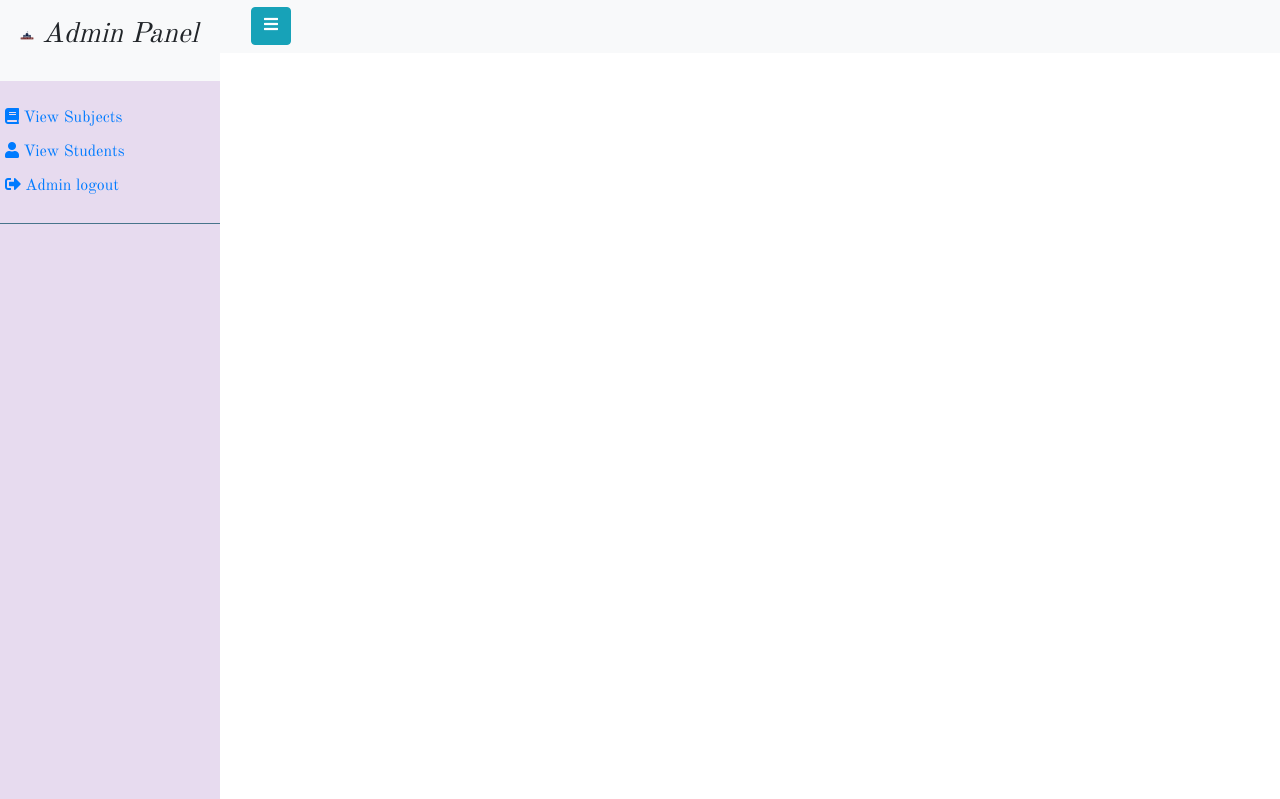
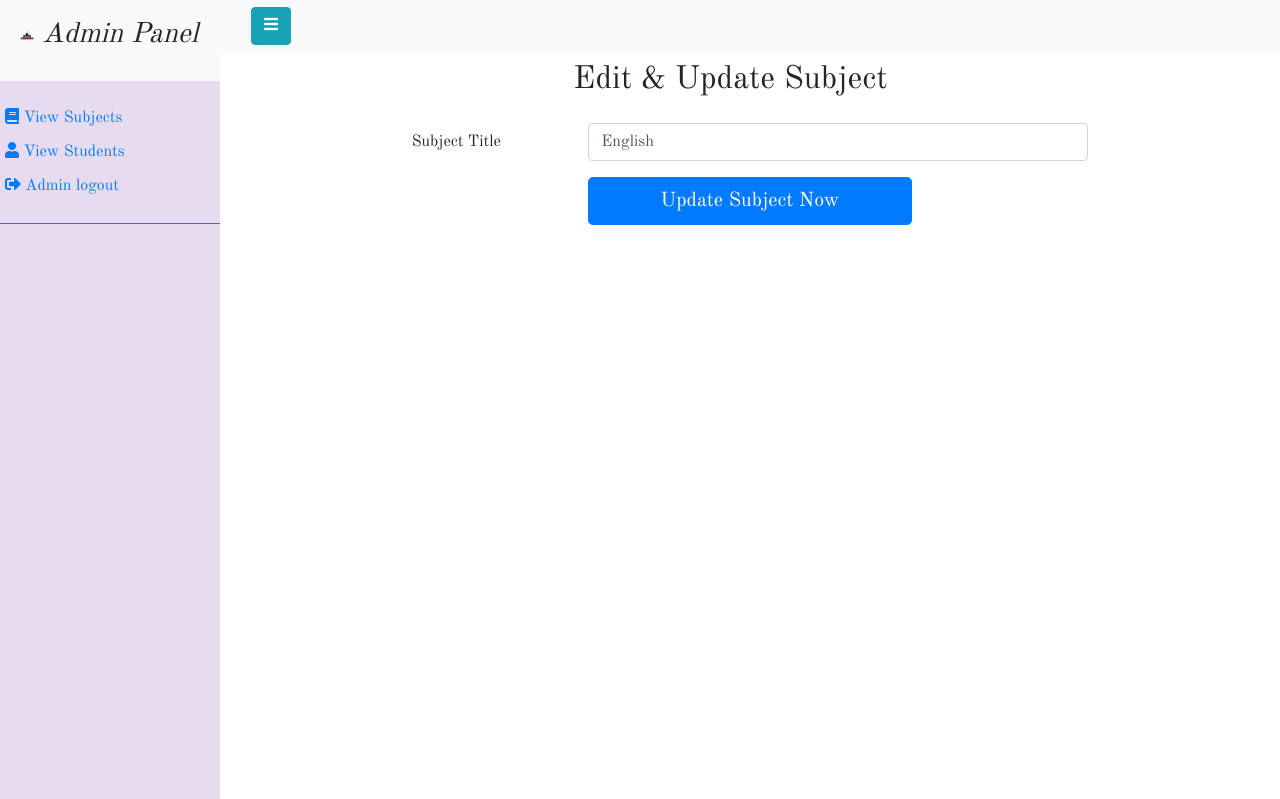
Before and after one commit to l1s17bscs0046/Project, a PHP site: page /Admin_Panel.php?edit_sub=1 in a window 1280 px wide. Shown: the part 60-859 px from the top of the page. Run offline with PHP 8.4, Linux system fonts and the light colour scheme; data comes from the database, SQL or seed files in the repository; some libraries are stand-ins or nearby versions.

Commit message:
subjects edit del

```diff
--- a/Admin_Panel.php
+++ b/Admin_Panel.php
@@ -47,10 +47,6 @@ if(!$con)
                     <a class="nav-link" href="ContactUs.php" class="text-dark"><font color="white"><i class="fas fa-mobile-alt"></i> Contact</font><span class="sr-only">(current)</span></a>
                 </li>
             </ul>
-            <!--<form class="form-inline my-2 my-lg-0">
-                <input class="form-control mr-sm-2" type="search" placeholder="Search" aria-label="Search">
-                <button class="btn btn-secondary btn-lg active btn btn-secondary btn-sm my-2 my-sm-0" type="submit">Go</button>
-            </form>-->
         </div>
     </nav>
 
@@ -95,7 +91,12 @@ if(!$con)
             else if(isset($_GET['view_students'])){
                 include ('view_students.php');
             }
-
+            if(isset($_GET['edit_sub'])){
+                include ('edit_subject.php');
+            }
+            if(isset($_GET['del_sub'])){
+                include ('delete_subject.php');
+            }
             ?>
         </div>
     </div>
--- a/edit_subject.php
+++ b/edit_subject.php
@@ -1,26 +1,27 @@
 <?php
-if(isset($_GET['edit_cat'])){
-    $get_id = $_GET['edit_cat'];
-    $get_pro = "select * from categories where cat_id='$get_id'";
+if(isset($_GET['edit_sub'])){
+    $get_id = $_GET['edit_sub'];
+    $get_pro = "select * from subjects where Sub_id='$get_id'";
     $run_pro = mysqli_query($con, $get_pro);
     $row_pro = mysqli_fetch_array($run_pro);
-    $cat_id = $row_pro['cat_id'];
-    $cat_title = $row_pro['cat_title'];
+    $sub_id = $row_pro['Sub_id'];
+    $sub_title = $row_pro['Title'];
 
 
 
 }
-if(isset($_POST['update_cat'])){
+if(isset($_POST['update_subject'])){
     //getting text data from the fields
-    $cat_title = $_POST['cat_title'];
+    $sub_title = $_POST['Title'];
 
 
-    $update_product = "update categories set cat_title = '$cat_title'
-                   where cat_id='$cat_id'";
+    $update_subject = "update subjects set Title= '$sub_title'
+                   where Sub_id='$sub_id'";
 
-    $update_cat = mysqli_query($con, $update_product);
-    if($update_cat){
-        header("location: index.php?view_categories");
+    $update_sub= mysqli_query($con, $update_subject);
+    if($update_sub){
+        header("location: Admin_Panel.php?view_subject");
+
     }
 }
 ?>
@@ -28,19 +29,19 @@ if(isset($_POST['update_cat'])){
     <div class="offset-md-2 col-md-8">
         <form action="" method="post" enctype="multipart/form-data">
             <div class="form-group row">
-                <h2 class="offset-lg-3 offset-md-2 offset-1 "> Edit & Update Category </h2>
+                <h2 class="offset-lg-3 offset-md-2 offset-1 "> Edit & Update Subject</h2>
             </div>
             <div class="form-group row">
-                <label class="col-form-label col-sm-4 col-lg-3 d-none d-sm-block" for="cat_title">cat Title</label>
+                <label class="col-form-label col-sm-4 col-lg-3 d-none d-sm-block" for="sub_title">Subject Title</label>
                 <div class="col-12 col-sm-8 col-lg-9">
-                    <input class="form-control" type="text" id="cat_title" name="cat_title" placeholder="Title"
-                           value="<?php echo $cat_title;?>">
+                    <input class="form-control" type="text" id="sub_title" name="sub_title" placeholder="Title"
+                           value="<?php echo $sub_title;?>">
                 </div>
             </div>
             <div class="form-group row">
                 <div class="offset-sm-3 col-12 col-sm-6">
-                    <input class="btn btn-block btn-primary btn-lg" type="submit" id="update_cat" name="update_cat"
-                           value="Update category Now">
+                    <input class="btn btn-block btn-primary btn-lg" type="submit" id="update_sub" name="update_sub"
+                           value="Update Subject Now">
                 </div>
             </div>
         </form>
--- a/view_subject.php
+++ b/view_subject.php
@@ -27,10 +27,10 @@
                         <th scope="row"><?php echo ++$i; ?></th>
 
                         <td><?php echo $subject_title; ?></td>
-                        <td><a href="index.php?edit_cat=<?php echo $subject_id?>" class="btn btn-primary">
+                        <td><a href="Admin_Panel.php?edit_sub=<?php echo $subject_id?>" class="btn btn-primary">
                                 <i class="fa fa-edit"></i> Edit
                             </a>
-                            <a href="index.php?del_cat=<?php echo $subject_id?>" class="btn btn-danger">
+                            <a href="Admin_Panel.php?del_sub=<?php echo $subject_id?>" class="btn btn-danger">
                                 <i class="fa fa-trash-alt"></i> Delete
                             </a>
                         </td>
```
